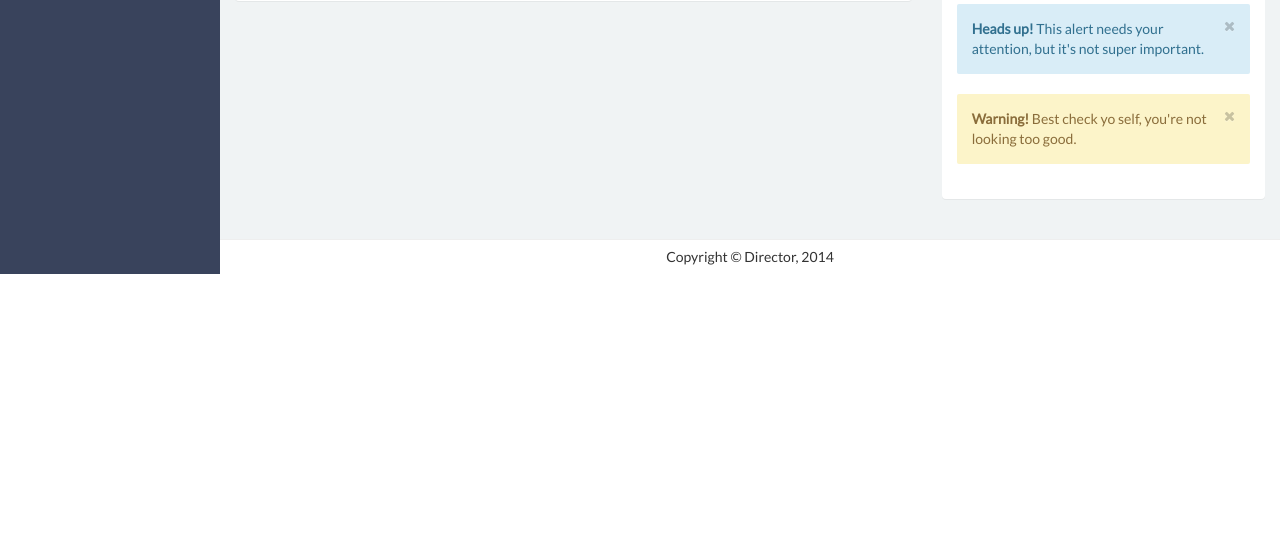
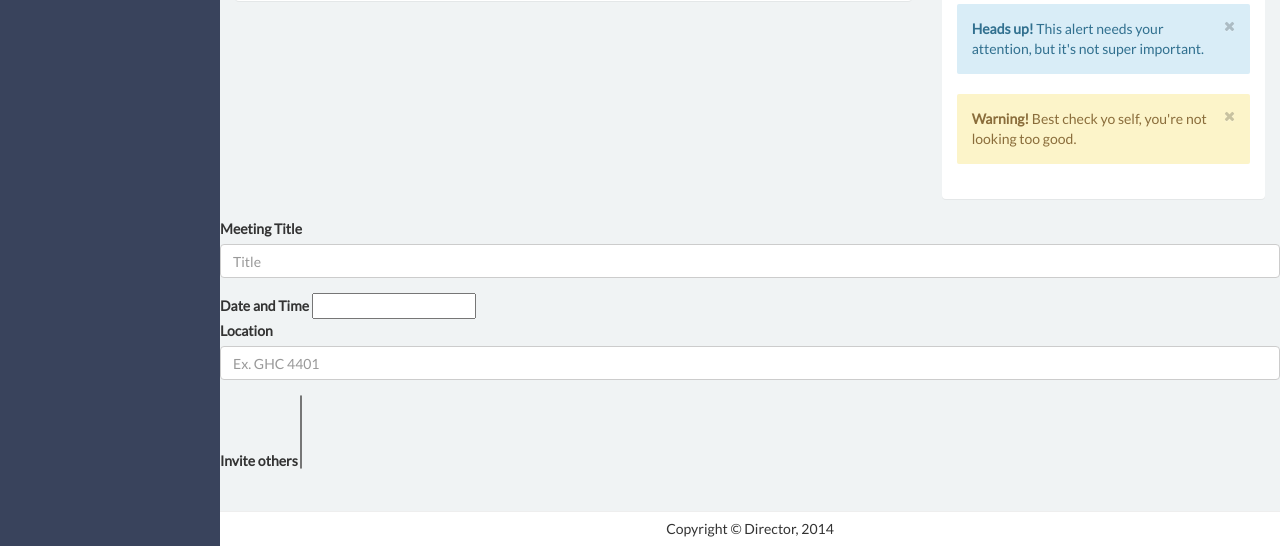
Before and after one commit to BensonQiu/Crediply, a Django app: page / in a window 1280 px wide. Shown: the part 662-1208 px from the top of the page. Before the commit the page ends 936 px from the top, so only its background shows below. Run offline with Django 3.2, Linux system fonts and the light colour scheme; the visitor is signed in with stand-in values (Sample User, id 1); data that the repository does not hold is empty; parts of the project's set-up code (start-up, migrations or seed data) failed here and were passed over; some libraries are stand-ins or nearby versions.

Commit message:
merged index.html to templates/index.html

```diff
--- a/index.html
+++ b/index.html
@@ -16,10 +16,7 @@
     <link href="css/morris/morris.css" rel="stylesheet" type="text/css" />
     <!-- jvectormap -->
     <link href="css/jvectormap/jquery-jvectormap-1.2.2.css" rel="stylesheet" type="text/css" />
-    <!-- Date Picker -->
-    <link href="css/datepicker/datepicker3.css" rel="stylesheet" type="text/css" />
-    <!-- fullCalendar -->
-    <!-- <link href="css/fullcalendar/fullcalendar.css" rel="stylesheet" type="text/css" /> -->
+
     <!-- Daterange picker -->
     <link rel="stylesheet" type="text/css" href="https://cdn.jsdelivr.net/bootstrap.daterangepicker/2/daterangepicker.css" />
     <!-- iCheck for checkboxes and radio inputs -->
--- a/mysite/timeismoney/templates/timeismoney/index.html
+++ b/mysite/timeismoney/templates/timeismoney/index.html
@@ -17,17 +17,16 @@
     <link href="{% static 'timeismoney/css/morris/morris.css' %}" rel="stylesheet" type="text/css" />
     <!-- jvectormap -->
     <link href="{% static 'timeismoney/css/jvectormap/jquery-jvectormap-1.2.2.css' %}" rel="stylesheet" type="text/css" />
-    <!-- Date Picker -->
-    <link href="{% static 'timeismoney/css/datepicker/datepicker3.css' %}" rel="stylesheet" type="text/css" />
-    <!-- fullCalendar -->
-    <!-- <link href="css/fullcalendar/fullcalendar.css" rel="stylesheet" type="text/css" /> -->
     <!-- Daterange picker -->
-    <link href="{% static 'timeismoney/css/daterangepicker/daterangepicker-bs3.css' %}" rel="stylesheet" type="text/css" />
+    <link rel="stylesheet" type="text/css" href="https://cdn.jsdelivr.net/bootstrap.daterangepicker/2/daterangepicker.css" />
     <!-- iCheck for checkboxes and radio inputs -->
     <link href="{% static 'timeismoney/css/iCheck/all.css' %}" rel="stylesheet" type="text/css" />
     <!-- bootstrap wysihtml5 - text editor -->
     <!-- <link href="css/bootstrap-wysihtml5/bootstrap3-wysihtml5.min.css" rel="stylesheet" type="text/css" /> -->
     <link href='http://fonts.googleapis.com/css?family=Lato' rel='stylesheet' type='text/css'>
+
+    <!-- Select2 for bootstrap-->
+    <link href="https://cdnjs.cloudflare.com/ajax/libs/select2/4.0.1/css/select2.min.css" rel="stylesheet" />
 
     <!-- Calendar CSS imports -->
     <link href="{% static 'timeismoney/css/fullcalendar/fullcalendar.css' %}" rel='stylesheet' />
@@ -353,6 +352,27 @@
 
 
                       </div>
+
+                      <div class="form">
+                            <form>
+                              <fieldset class="form-group">
+                                <label for="title">Meeting Title</label>
+                                <input type="text" class="form-control" id="title" placeholder="Title">
+                              </fieldset>
+                              <fieldset>
+                                <label for="date">Date and Time</label>
+                                <input type="text" id="date" name="daterange" />
+                              </fieldset>
+                              <fieldset class="form-group">
+                                <label for="location">Location</label>
+                                <input type="text" class="form-control" id="location" placeholder="Ex. GHC 4401">
+                              </fieldset>
+                              <fieldset class="form-group">
+                                <label for="invite">Invite others</label>
+                                <select class="people-search-multiple" multiple="multiple"></select>
+                              </fieldset>
+                            </form>
+                        </div>
 
 
                   <!-- </div>
@@ -711,8 +731,6 @@
         <script src="{% static 'timeismoney/js/jquery-ui-1.10.3.min.js' %}" type="text/javascript"></script>
         <!-- Bootstrap -->
         <script src="{% static 'timeismoney/js/bootstrap.min.js' %}" type="text/javascript"></script>
-        <!-- daterangepicker -->
-        <script src="{% static 'timeismoney/js/plugins/daterangepicker/daterangepicker.js' %}" type="text/javascript"></script>
 
         <script src="{% static 'timeismoney/js/plugins/chart.js' %}" type="text/javascript"></script>
 
@@ -725,6 +743,12 @@
 
         <!-- Moment js -->
         <script src='https://cdnjs.cloudflare.com/ajax/libs/moment.js/2.11.2/moment.min.js'></script>
+
+        <!-- daterangepicker -->
+        <script type="text/javascript" src="https://cdn.jsdelivr.net/bootstrap.daterangepicker/2/daterangepicker.js"></script>
+
+        <!-- Select2.js-->
+        <script src="https://cdnjs.cloudflare.com/ajax/libs/select2/4.0.1/js/select2.min.js"></script>
 
         <!-- calendar -->
         <script src="{% static 'timeismoney/js/plugins/fullcalendar/fullcalendar.js' %}" type="text/javascript"></script>
@@ -787,7 +811,27 @@
 	            eventLimit: true,
 	            events: events
 	        });
-		})
+		});
+
+        //Date picker
+        $(function() {
+            $('input[name="daterange"]').daterangepicker({
+                timePicker: true,
+                timePickerIncrement: 15,
+                locale: {
+                    format: 'MM/DD/YYYY h:mm A'
+                }
+            });
+        });
+
+        //Search box
+        $(function() {
+            //Query from usernames into this array...
+            var data = [{ id: 0, text: 'enhancement' }, { id: 1, text: 'bug' }, { id: 2, text: 'duplicate' }, { id: 3, text: 'invalid' }, { id: 4, text: 'wontfix' }];
+            $(".people-search-multiple").select2({
+              data: data
+            });
+        });
 		</script>
 
 </body>
```
